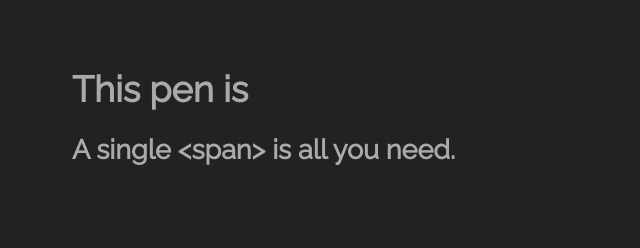
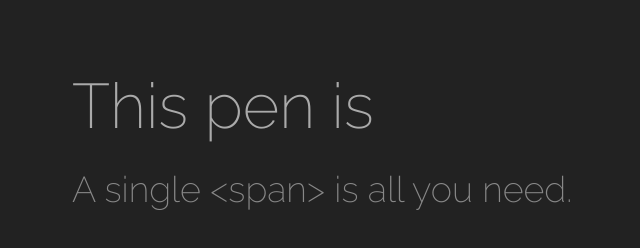
Before and after one commit to tej1996nitrr/CssSass, a plain HTML site: page typing_carousal/index.html in a window 1280 px wide. Shown: the whole page, without its empty margins (8-648 px from the left). Drawn offline with Linux system fonts and the light colour scheme; files whose address does not match are found by name.

Commit message:
style for h1, h2

```diff
--- a/typing_carousal/style.css
+++ b/typing_carousal/style.css
@@ -5,3 +5,12 @@ html, body{
   background: #222;
   color: #aaa
 }
+h1,h2 {
+    font-weight: 200;
+    margin: 0.4em 0;
+  }
+  h1 { font-size: 3.5em; }
+  h2 {
+    color: #888;
+    font-size: 2em;
+  }
```
